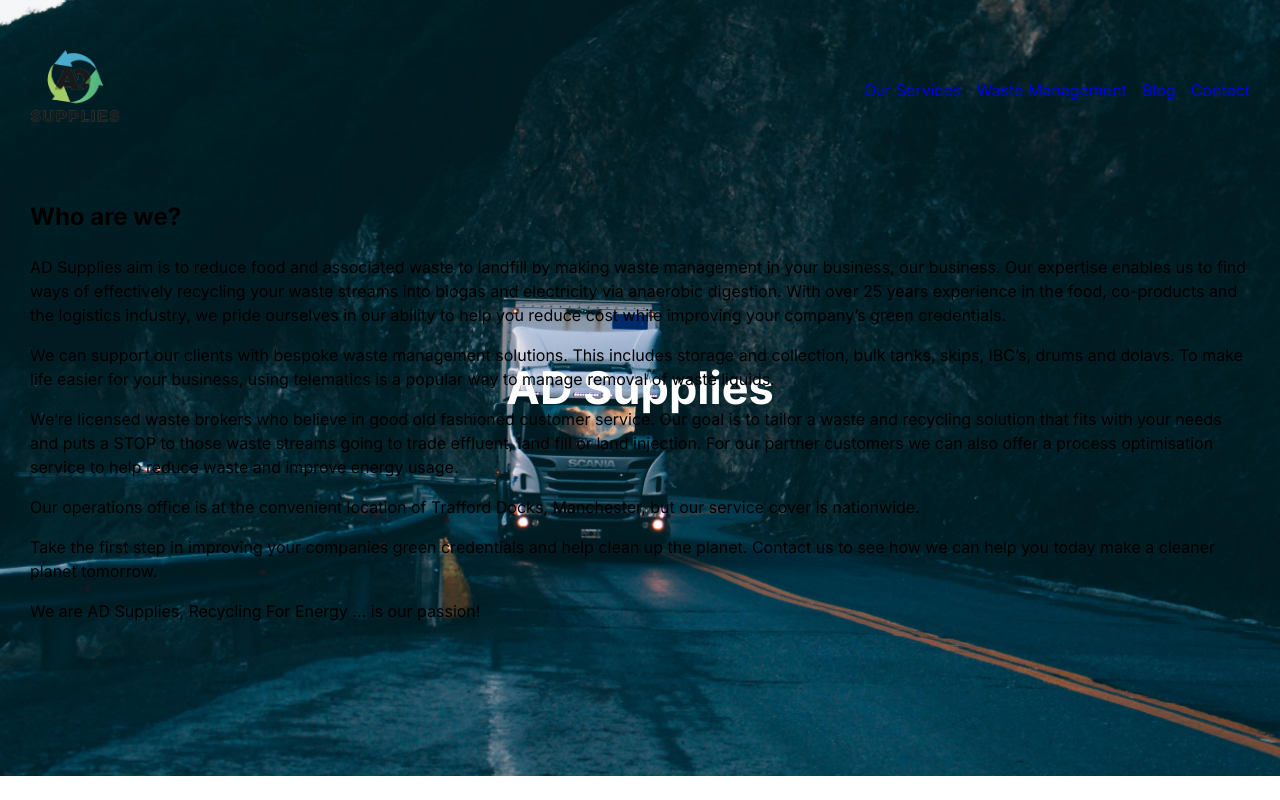
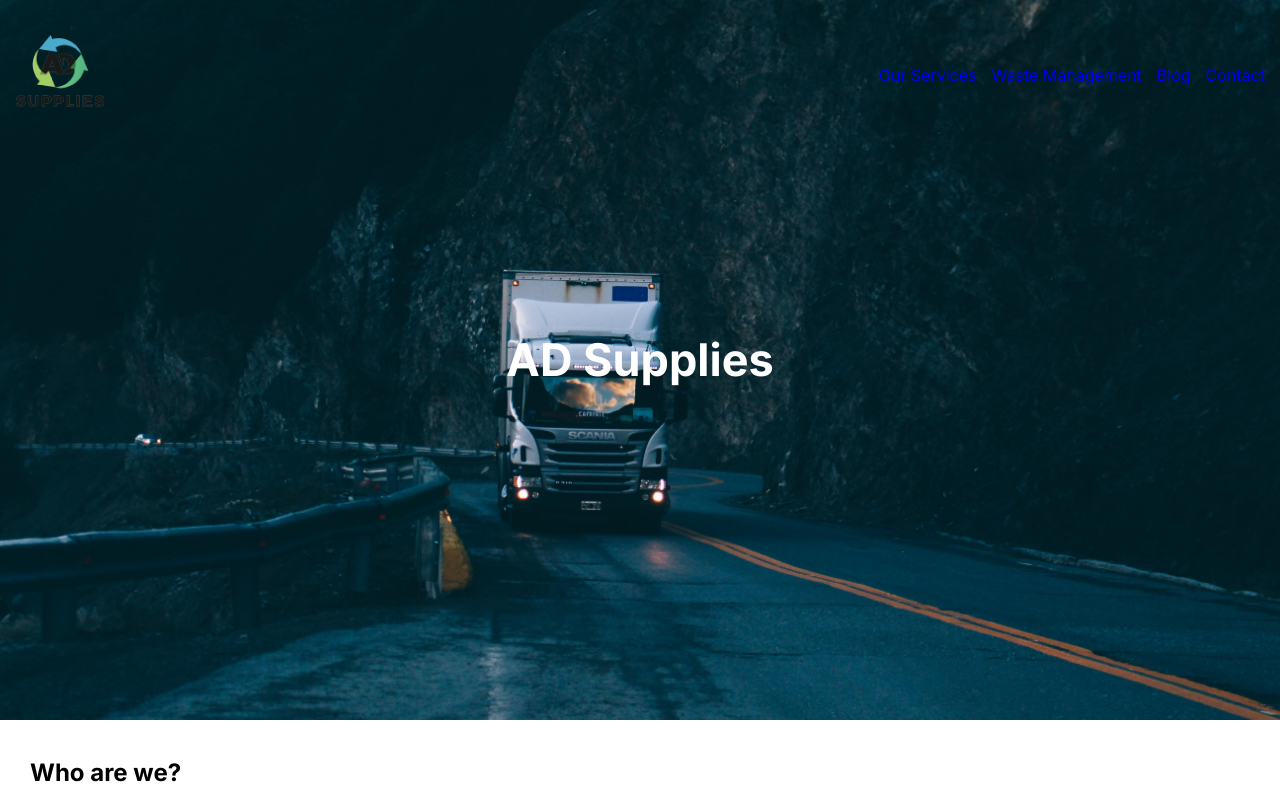
Before and after one commit to PatrickWhitehouse/adsupplies-gatsby, a Gatsby site: page / in a window 1280 px wide. Shown: the top 800 px of the page. Built offline with nearby package versions, Linux system fonts and the light colour scheme; Gatsby itself is replaced by a stand-in of ours.

Commit message:
set nav to absolte

```diff
--- a/src/components/hero.js
+++ b/src/components/hero.js
@@ -8,11 +8,10 @@
       display: flex;
       align-items: center;
       justify-content: center;
-      position: absolute;
       width: 100vw;
-      height: 97vh;
-      top: 0;
-      left: 0;
+      height: 90vh;
+      margin-left: -15px;
+      margin-top: -15px;
       background-image: url(${herobg});
       background-size: cover;
       background-position: center;
--- a/src/components/navigation.js
+++ b/src/components/navigation.js
@@ -6,6 +6,10 @@
 
 
 const Nav = styled.nav`
+    position: absolute;
+    top: 0;
+    right:0;
+    left:0;
     ul {
         display: flex;
         align-items: center;
```
